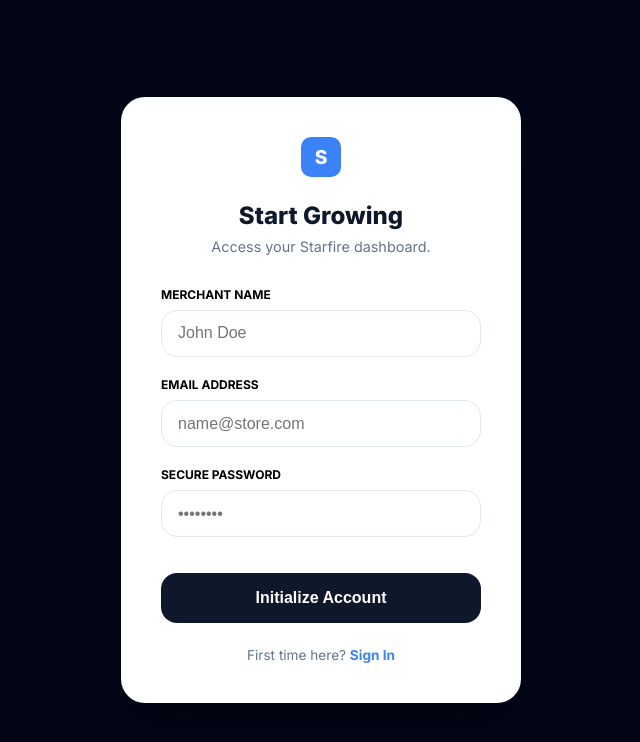
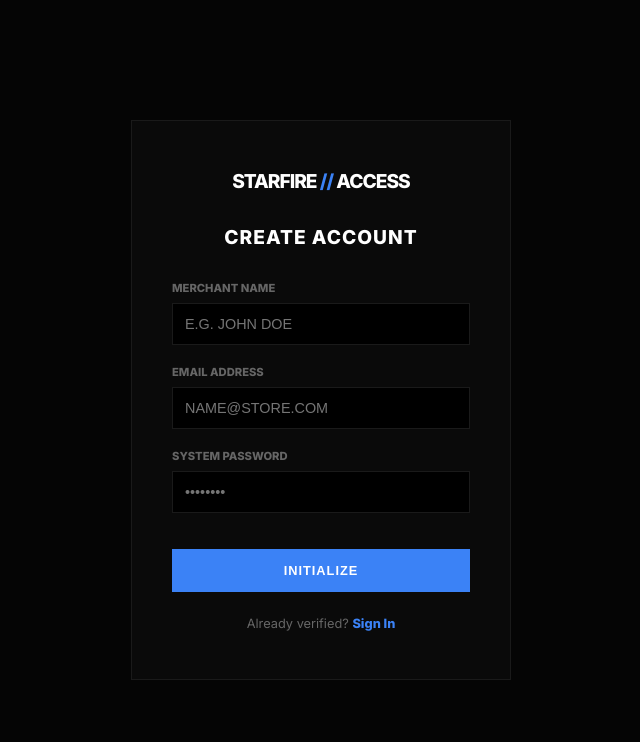
Before and after one commit to King4r/Starfire, a plain HTML site: page auth.html in a window 1280 px wide. Both pictures are taken after a click on the element "Create Account". Shown: the whole page, without its empty margins (319-959 px from the left). Drawn offline with nearby package versions, Linux system fonts and the light colour scheme.

Commit message:
Update auth.html

```diff
--- a/auth.html
+++ b/auth.html
@@ -3,142 +3,171 @@
 <head>
     <meta charset="UTF-8">
     <meta name="viewport" content="width=device-width, initial-scale=1.0">
-    <title>Starfire | Access Portal</title>
-    <link href="https://fonts.googleapis.com/css2?family=Inter:wght@400;600;700;800&display=swap" rel="stylesheet">
+    <title>Starfire | Access</title>
+    <link href="https://fonts.googleapis.com/css2?family=Inter:wght@400;600;800&display=swap" rel="stylesheet">
     <script src="https://cdn.jsdelivr.net/npm/@supabase/supabase-js@2"></script>
     <style>
         :root {
-            --primary: #3b82f6; --primary-dark: #2563eb;
-            --bg-page: #020617; --bg-card: #ffffff;
-            --text-main: #0f172a; --text-muted: #64748b;
-            --border: #e2e8f0; --radius: 16px;
+            --bg: #050505;
+            --card: #0a0a0a;
+            --blue: #3b82f6;
+            --border: #1a1a1a;
+            --text: #ffffff;
+            --dim: #666666;
         }
+
         * { margin: 0; padding: 0; box-sizing: border-box; }
         body {
-            font-family: 'Inter', sans-serif; background-color: var(--bg-page);
+            font-family: 'Inter', sans-serif;
+            background-color: var(--bg);
+            color: var(--text);
             display: flex; justify-content: center; align-items: center;
-            min-height: 100vh; padding: 1.5rem;
+            min-height: 100vh; padding: 20px;
         }
-        .auth-container {
-            background: var(--bg-card); width: 100%; max-width: 400px;
-            padding: 2.5rem; border-radius: 24px; text-align: center;
-            box-shadow: 0 25px 50px -12px rgba(0, 0, 0, 0.5);
+
+        .auth-card {
+            background: var(--card);
+            width: 100%; max-width: 380px;
+            padding: 3rem 2.5rem;
+            border: 1px solid var(--border);
+            text-align: center;
         }
-        .logo-mark {
-            width: 40px; height: 40px; background: var(--primary); color: white;
-            border-radius: 10px; display: inline-flex; align-items: center;
-            justify-content: center; font-weight: 800; font-size: 1.2rem; margin-bottom: 1.5rem;
+
+        .logo { font-weight: 800; font-size: 1.2rem; margin-bottom: 2rem; letter-spacing: -1px; }
+        .logo span { color: var(--blue); }
+
+        h2 { font-size: 1.2rem; font-weight: 800; margin-bottom: 2rem; text-transform: uppercase; letter-spacing: 1px; }
+
+        form { text-align: left; }
+        .group { margin-bottom: 1.25rem; }
+        label { display: block; font-size: 0.7rem; font-weight: 800; color: var(--dim); margin-bottom: 0.5rem; text-transform: uppercase; }
+
+        input {
+            width: 100%; padding: 12px; background: #000; border: 1px solid var(--border);
+            color: white; outline: none; font-size: 0.9rem; transition: 0.2s;
         }
-        h2 { font-size: 1.5rem; font-weight: 800; color: var(--text-main); margin-bottom: 0.5rem; }
-        .subtitle { color: var(--text-muted); font-size: 0.9rem; margin-bottom: 2rem; }
-        .field { text-align: left; margin-bottom: 1.25rem; }
-        label { display: block; font-size: 0.75rem; font-weight: 700; margin-bottom: 0.5rem; text-transform: uppercase; }
-        input {
-            width: 100%; padding: 0.85rem 1rem; border: 1px solid var(--border);
-            border-radius: var(--radius); font-size: 1rem; outline: none; transition: 0.2s;
+        input:focus { border-color: var(--blue); }
+
+        .btn-main {
+            width: 100%; padding: 14px; background: var(--blue); color: white;
+            border: none; font-weight: 800; cursor: pointer; text-transform: uppercase;
+            font-size: 0.8rem; letter-spacing: 1px; margin-top: 1rem;
         }
-        input:focus { border-color: var(--primary); box-shadow: 0 0 0 4px rgba(59, 130, 246, 0.1); }
-        .btn-submit {
-            width: 100%; padding: 1rem; background: var(--text-main); color: white;
-            border: none; border-radius: var(--radius); font-weight: 700; font-size: 1rem;
-            cursor: pointer; transition: 0.2s; margin-top: 1rem;
+        .btn-main:disabled { opacity: 0.5; cursor: not-allowed; }
+
+        .toggle-area { margin-top: 1.5rem; font-size: 0.8rem; color: var(--dim); }
+        .toggle-area span { color: var(--blue); cursor: pointer; font-weight: 800; }
+
+        #err {
+            margin-top: 1rem; padding: 10px; border: 1px solid #ef4444;
+            color: #ef4444; font-size: 0.75rem; display: none; background: rgba(239, 68, 68, 0.05);
         }
-        .btn-submit:hover { background: var(--primary-dark); transform: translateY(-1px); }
-        #error-ui {
-            background: #fff1f2; color: #e11d48; padding: 1rem; border-radius: 12px;
-            font-size: 0.8rem; font-weight: 600; margin-top: 1rem; display: none;
-        }
+
         .hidden { display: none; }
-        .toggle-link { margin-top: 1.5rem; font-size: 0.85rem; color: var(--text-muted); }
-        .link-accent { color: var(--primary); font-weight: 700; cursor: pointer; }
     </style>
 </head>
 <body>
 
-    <div class="auth-container">
-        <div class="logo-mark">S</div>
-        <h2 id="heading">Welcome Back</h2>
-        <p class="subtitle" id="sub-heading">Access your Starfire dashboard.</p>
+    <div class="auth-card">
+        <div class="logo">STARFIRE <span>//</span> ACCESS</div>
+        <h2 id="title">User Login</h2>
 
-        <form id="auth-form">
-            <div class="field hidden" id="name-field">
+        <form id="auth-form" onsubmit="handleAuth(event)">
+            <div id="name-group" class="group hidden">
                 <label>Merchant Name</label>
-                <input type="text" id="user-name" placeholder="John Doe">
+                <input type="text" id="full-name" placeholder="E.G. JOHN DOE">
             </div>
-            <div class="field">
+
+            <div class="group">
                 <label>Email Address</label>
-                <input type="email" id="user-email" placeholder="name@store.com" required>
+                <input type="email" id="email" required placeholder="NAME@STORE.COM">
             </div>
-            <div class="field">
-                <label>Secure Password</label>
-                <input type="password" id="user-pass" placeholder="••••••••" required>
+
+            <div class="group">
+                <label>System Password</label>
+                <input type="password" id="password" required placeholder="••••••••">
             </div>
-            <button type="submit" class="btn-submit" id="btn-text">Sign In</button>
+
+            <button type="submit" id="submit-btn" class="btn-main">Authorize</button>
         </form>
 
-        <div id="error-ui"></div>
+        <div id="err"></div>
 
-        <div class="toggle-link">
-            <span id="toggle-label">First time here?</span>
-            <span class="link-accent" id="toggle-action">Create Account</span>
+        <div class="toggle-area">
+            <p id="toggle-msg">New to the system? <span onclick="toggleMode()">Create Account</span></p>
         </div>
     </div>
 
     <script>
-        // --- INJECTED CLOUD KEYS ---
+        // --- INITIALIZE SUPABASE ---
         const SUPABASE_URL = "https://ajhbnmcqtkyvljrjicgw.supabase.co";
         const SUPABASE_KEY = "eyJhbGciOiJIUzI1NiIsInR5cCI6IkpXVCJ9.eyJpc3MiOiJzdXBhYmFzZSIsInJlZiI6ImFqaGJubWNxdGt5dmxqcmppY2d3Iiwicm9sZSI6ImFub24iLCJpYXQiOjE3ODE1MjEwOTYsImV4cCI6MjA5NzA5NzA5Nn0.luJgBJvtASOMogTAhp4MPXXYfYrIXMALIKQfq_fIKNk";
         const _supabase = supabase.createClient(SUPABASE_URL, SUPABASE_KEY);
 
-        const form = document.getElementById('auth-form');
-        const toggleAction = document.getElementById('toggle-action');
-        const nameField = document.getElementById('name-field');
-        const btnText = document.getElementById('btn-text');
-        const errorUi = document.getElementById('error-ui');
+        let isLogin = true;
 
-        let isLoginMode = true;
+        function toggleMode() {
+            isLogin = !isLogin;
+            document.getElementById('name-group').classList.toggle('hidden');
+            document.getElementById('title').innerText = isLogin ? "User Login" : "Create Account";
+            document.getElementById('submit-btn').innerText = isLogin ? "Authorize" : "Initialize";
+            document.getElementById('toggle-msg').innerHTML = isLogin ?
+                'New to the system? <span onclick="toggleMode()">Create Account</span>' :
+                'Already verified? <span onclick="toggleMode()">Sign In</span>';
+            document.getElementById('err').style.display = 'none';
+        }
 
-        toggleAction.onclick = () => {
-            isLoginMode = !isLoginMode;
-            nameField.classList.toggle('hidden');
-            document.getElementById('heading').innerText = isLoginMode ? "Welcome Back" : "Start Growing";
-            btnText.innerText = isLoginMode ? "Sign In" : "Initialize Account";
-            toggleAction.innerText = isLoginMode ? "Create Account" : "Sign In";
-            errorUi.style.display = "none";
-        };
+        async function handleAuth(e) {
+            e.preventDefault(); // CRITICAL: Stops the page from reloading
 
-        form.onsubmit = async (e) => {
-            e.preventDefault();
-            errorUi.style.display = "none";
-            btnText.innerText = "Authenticating...";
+            const errDiv = document.getElementById('err');
+            const btn = document.getElementById('submit-btn');
+            const email = document.getElementById('email').value;
+            const password = document.getElementById('password').value;
+            const fullName = document.getElementById('full-name').value;
 
-            const email = document.getElementById('user-email').value;
-            const password = document.getElementById('user-pass').value;
-            const fullName = document.getElementById('user-name').value;
+            errDiv.style.display = 'none';
+            btn.disabled = true;
+            btn.innerText = "Processing...";
 
             try {
-                if (isLoginMode) {
+                if (isLogin) {
+                    // --- LOGIN LOGIC ---
                     const { data, error } = await _supabase.auth.signInWithPassword({ email, password });
                     if (error) throw error;
+
+                    // Session established, move to dashboard
                     window.location.replace('/dashboard.html');
                 } else {
+                    // --- SIGNUP LOGIC ---
                     const { data: authData, error: authError } = await _supabase.auth.signUp({
-                        email, password, options: { data: { full_name: fullName } }
+                        email,
+                        password,
+                        options: { data: { display_name: fullName } }
                     });
+
                     if (authError) throw authError;
 
                     if (authData.user) {
-                        // Create the profile entry automatically
-                        await _supabase.from('profiles').insert([{ id: authData.user.id, email, full_name: fullName }]);
+                        // Create their profile entry immediately
+                        const { error: dbError } = await _supabase
+                            .from('profiles')
+                            .insert([{ id: authData.user.id, email: email, full_name: fullName }]);
+
+                        if (dbError) throw dbError;
+
+                        // Move to dashboard
                         window.location.replace('/dashboard.html');
                     }
                 }
-            } catch (err) {
-                errorUi.innerText = err.message;
-                errorUi.style.display = "block";
-                btnText.innerText = isLoginMode ? "Sign In" : "Initialize Account";
+            } catch (error) {
+                console.error("Auth Failure:", error.message);
+                errDiv.innerText = "SYSTEM_ERROR: " + error.message.toUpperCase();
+                errDiv.style.display = 'block';
+                btn.disabled = false;
+                btn.innerText = isLogin ? "Authorize" : "Initialize";
             }
-        };
+        }
     </script>
 </body>
 </html>
```
